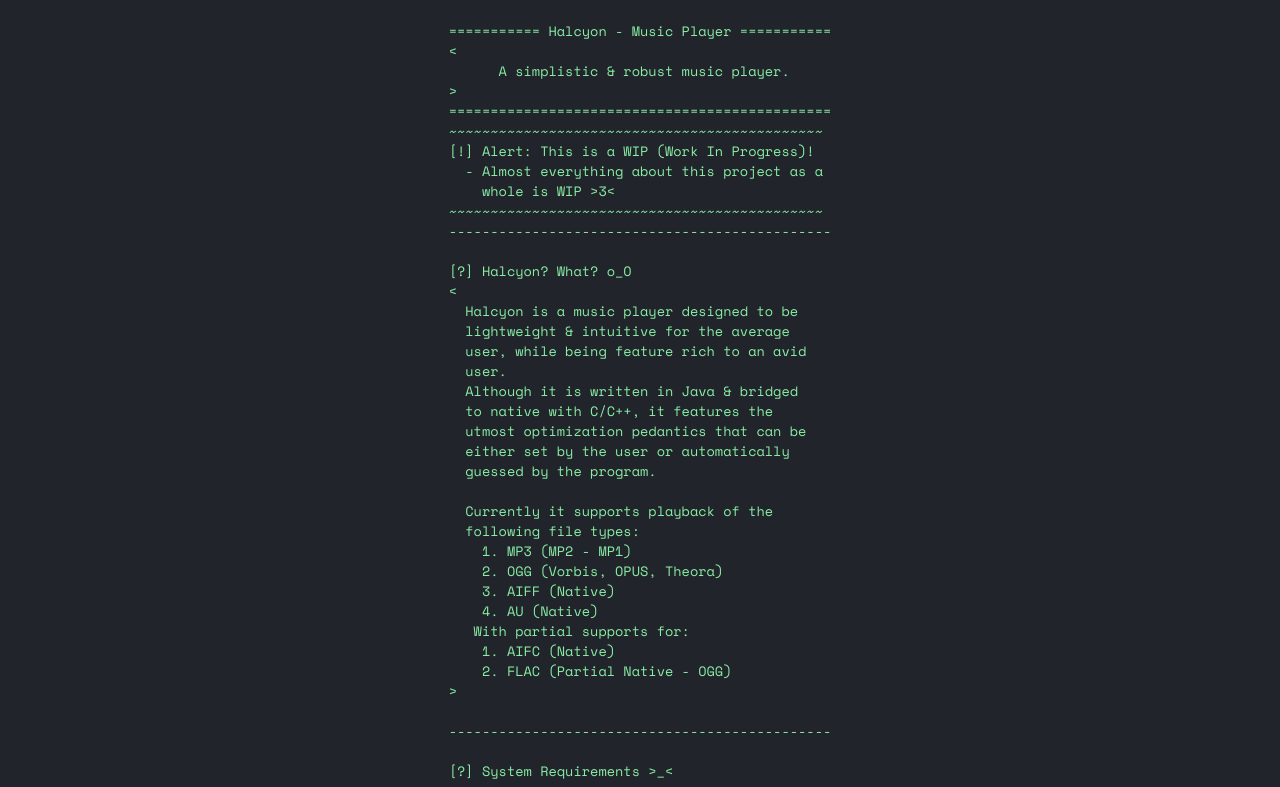
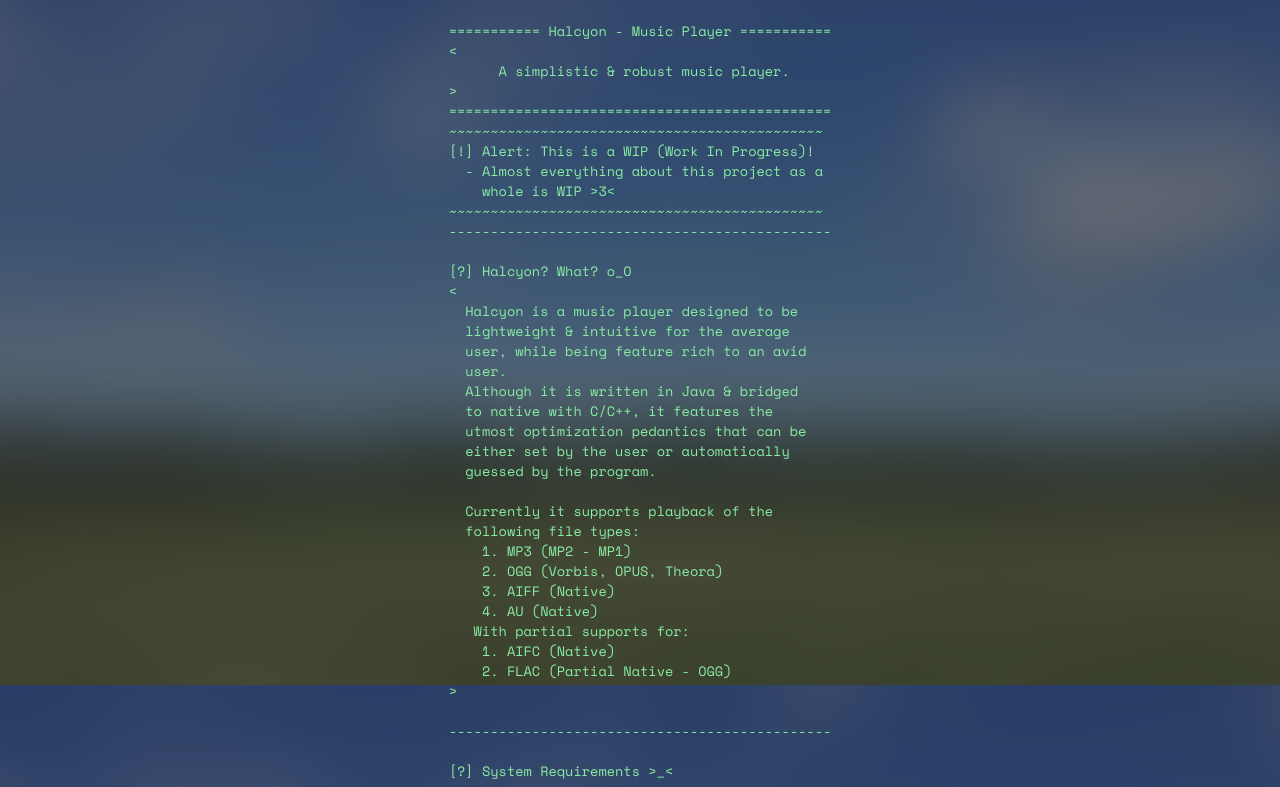
Before and after one commit to Halcyoninae/.github, a plain HTML site: page schema/readme.html in a window 1280 px wide. Shown: the part 115-902 px from the top of the page. Drawn offline with nearby package versions, Linux system fonts and the light colour scheme; a web font is replaced by a local one.

Commit message:
`add & fix` bg-img on readme page

```diff
--- a/styles/readme.css
+++ b/styles/readme.css
@@ -25,20 +25,24 @@ EVEN IF ADVISED OF THE POSSIBILITY OF SUCH DAMAGE.
 html {
   min-height: 100%;
   height: 100%;
+  min-width: 100%;
+  min-height: 100%;
 }
 
 body {
   background-color: rgba(33,
       37,
-      43,1);
+      43, 0.6);
   color: #89EDA4;
   display: flex;
   margin: 0;
   align-self: center;
   font-family: 'Rancho';
-  width: 100%;
-  height: 100%;
+  background-image: url("../assets/img/my_bg_blurred.png");
+  background-repeat: no-repeat;
   background-position: center;
+  background-attachment: fixed;
+  background-size: cover;
 }
 
 .master_ {
@@ -46,7 +50,7 @@ body {
   height: 100%;
   background-color: rgba(33,
       37,
-      43, 1);
+      43, 0.6);
   display: flex;
   flex-direction: column;
 }
@@ -110,7 +114,7 @@ hr {
 }
 
 .text-arena {
-  align-self:center;
+  align-self: center;
   font-size: 0.85em;
   white-space: pre-wrap;
   font-family: 'Space Mono', monospace;
```
Also changed, not shown: schema/readme.html (+7 -3 lines).
